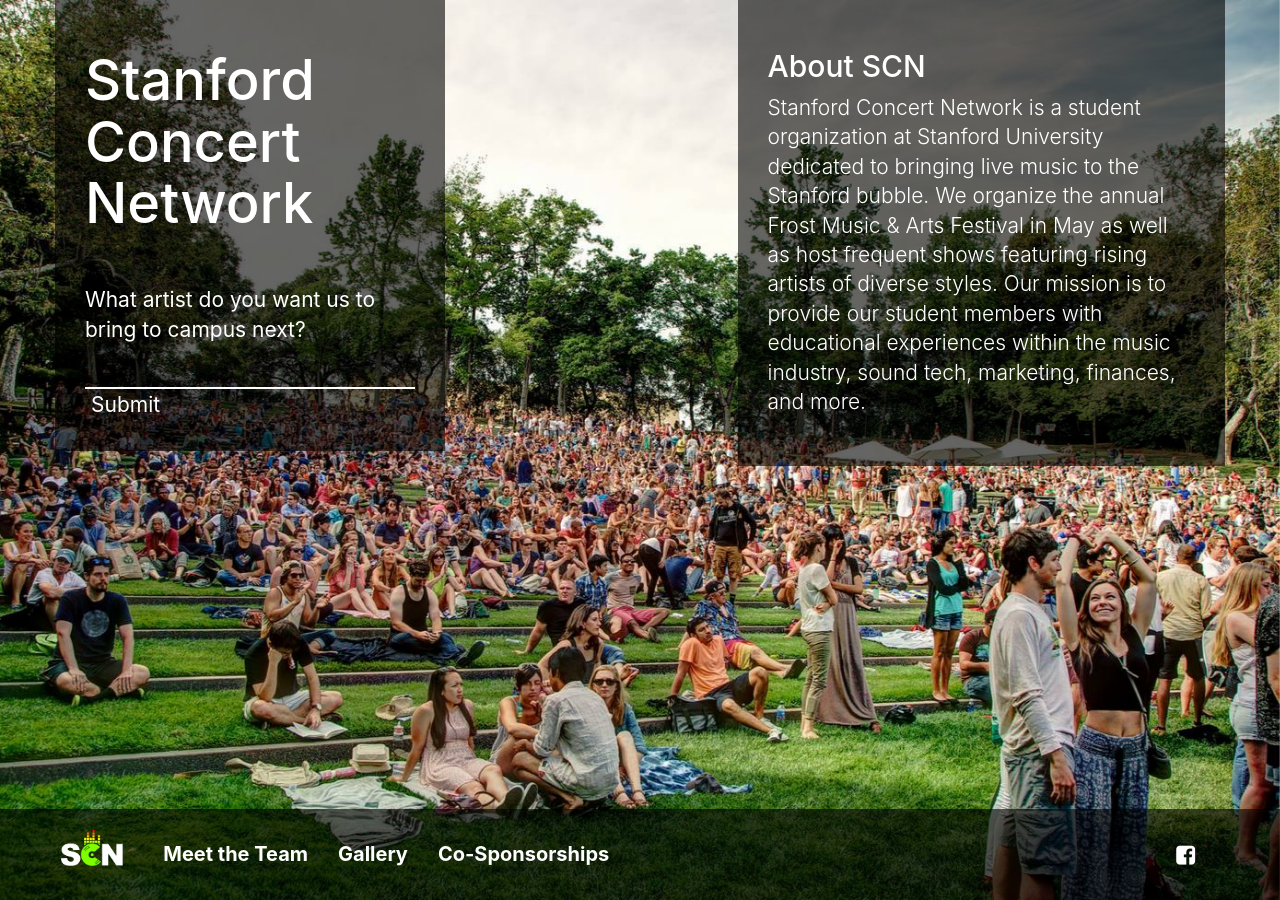
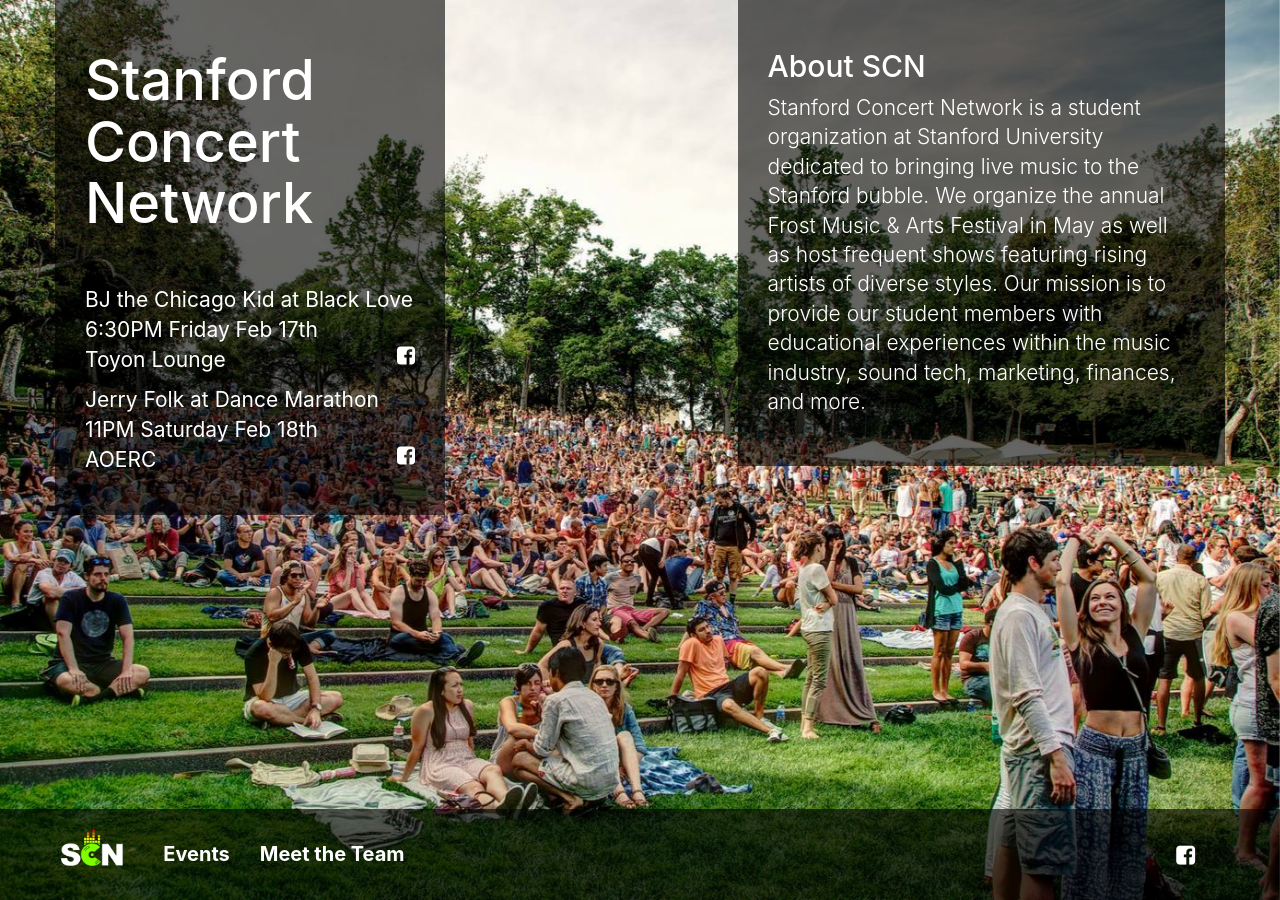
Before and after one commit to StanfordConcertNetwork/scn.stanford.edu, a Jekyll site: the page built from index.html, in a window 1280 px wide. Built offline with Jekyll 4.4.1, drawn with Linux system fonts in a browser that asks for light colours; nearby versions of some CDN libraries.

Commit message:
Add events page

```diff
--- a/_config.yml
+++ b/_config.yml
@@ -1,8 +1,12 @@
 # Site settings
 title: Stanford Concert Network
 url: https://stanfordconcertnetwork.github.io
-event:
-  title: Oshi, XXYYXX, 20syl
-  date: 8PM Sep 30
-  location: EBF
-  link: https://facebook.com/events/EVENT
+events:
+  - title: BJ the Chicago Kid at Black Love
+    date: 6:30PM Friday Feb 17th
+    location: Toyon Lounge
+    link: https://www.facebook.com/events/607527856122808/
+  - title: Jerry Folk at Dance Marathon
+    date: 11PM Saturday Feb 18th
+    location: AOERC
+    link: https://www.facebook.com/events/194733154337407/
--- a/_layouts/default.html
+++ b/_layouts/default.html
@@ -35,14 +35,11 @@
             </div>
             <div class="collapse navbar-collapse" id="nav">
                 <ul class="nav navbar-nav">
+                    <li {% if page.url contains "/events" %} class="active" {% endif %}>
+                        <a href="/events/">Events</a>
+                    </li>
                     <li {% if page.url == "/team.html" %} class="active" {% endif %}>
                         <a href="/team">Meet the Team</a>
-                    </li>
-                    <li {% if page.url == "/gallery.html" %} class="active" {% endif %}>
-                        <a href="/gallery">Gallery</a>
-                    </li>
-                    <li>
-                        <a href="https://docs.google.com/a/stanford.edu/forms/d/e/1FAIpQLSdcJ_fVLvLKK0Jwj9njsasK1IKHF2axpHKx6eWd5SaGjXYNNg/viewform" target="blank">Co-Sponsorships</a>
                     </li>
                     <li class="visible-xs">
                         <a href="https://www.facebook.com/stanfordconcertnetwork" target="blank">Facebook</a>
--- a/assets/css/main.css
+++ b/assets/css/main.css
@@ -230,6 +230,16 @@
     }
 }
 
+/* EVENTS PAGE */
+.events img {
+    max-width: 100%;
+    margin-bottom: 20px;
+}
+
+.events p {
+    text-align: center;
+}
+
 
 /* GALLERY PAGE */
 
--- a/index.html
+++ b/index.html
@@ -11,17 +11,21 @@
                 Network
             </h1>
             <br><br>
-            <!--<a href="{{ site.event.link }}" target="blank">
-                <p>
-                    {{ site.event.title }}<br>
-                    {{ site.event.date }}<br>
-                    {{ site.event.location }}
-                    <i class="fa fa-facebook-square pull-right"></i>
-                </p>
-            </a>-->
+            {% for event in site.events %}
+                <a href="{{ event.link }}" target="blank">
+                    <p>
+                        {{ event.title }}<br>
+                        {{ event.date }}<br>
+                        {{ event.location }}
+                        <a href="{{ event.link }}"><i class="fa fa-facebook-square pull-right"></i></a>
+                    </p>
+                </a>
+            {% endfor %}
+            <!--
             <p id="suggest-txt">What artist do you want us to bring to campus next?</p>
             <input type="text" id="suggest-input">
             <button id="suggest-btn">Submit</button>
+            -->
         </div>
         <div class="col-md-2 col-lg-3">&nbsp;</div>
         <div class="col col-md-5">
```
Also changed, not shown: events/index.html (added, +37 -0 lines), assets/img/events/blacklove.jpg (added), assets/img/events/jerry.jpg (added).
